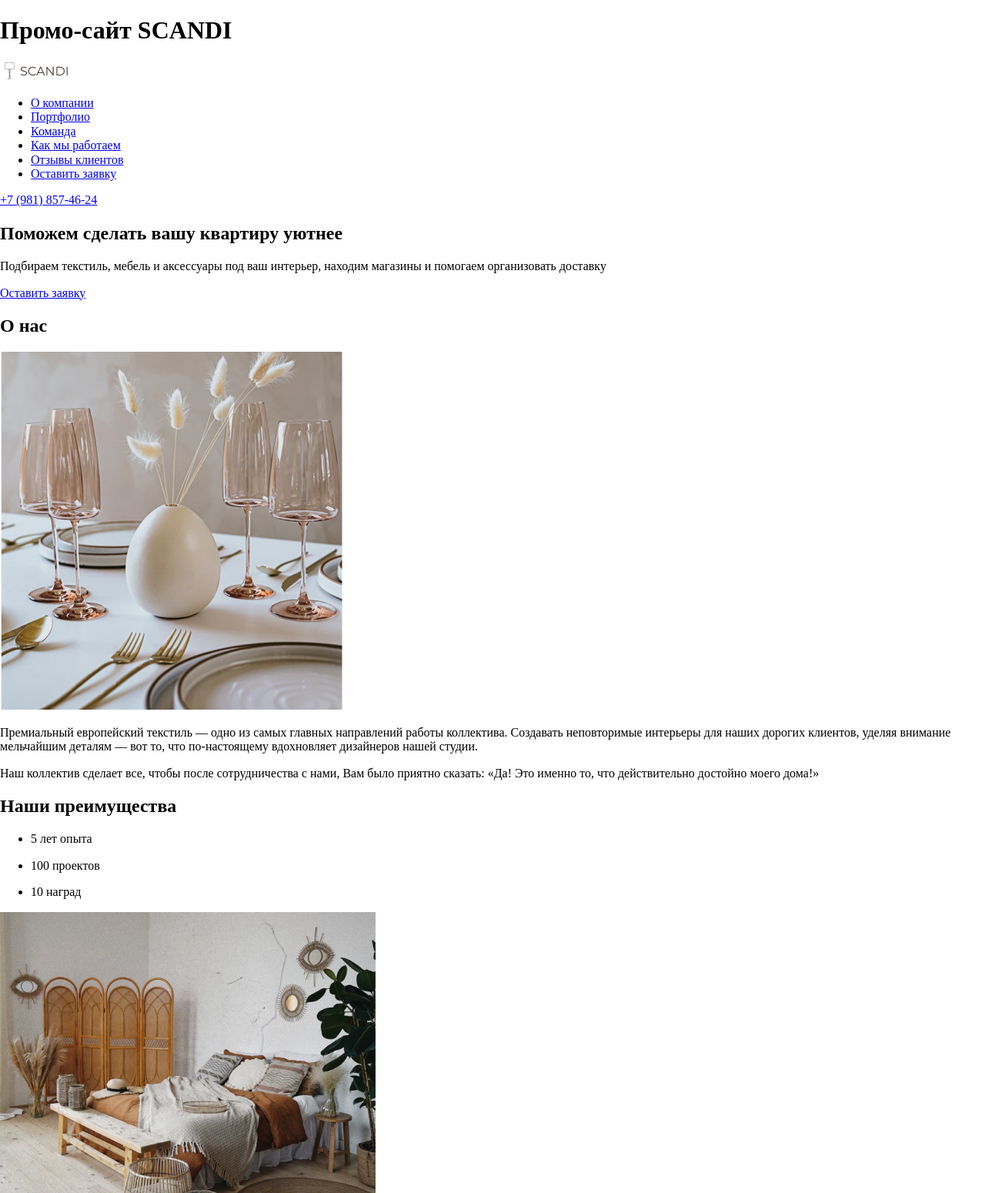
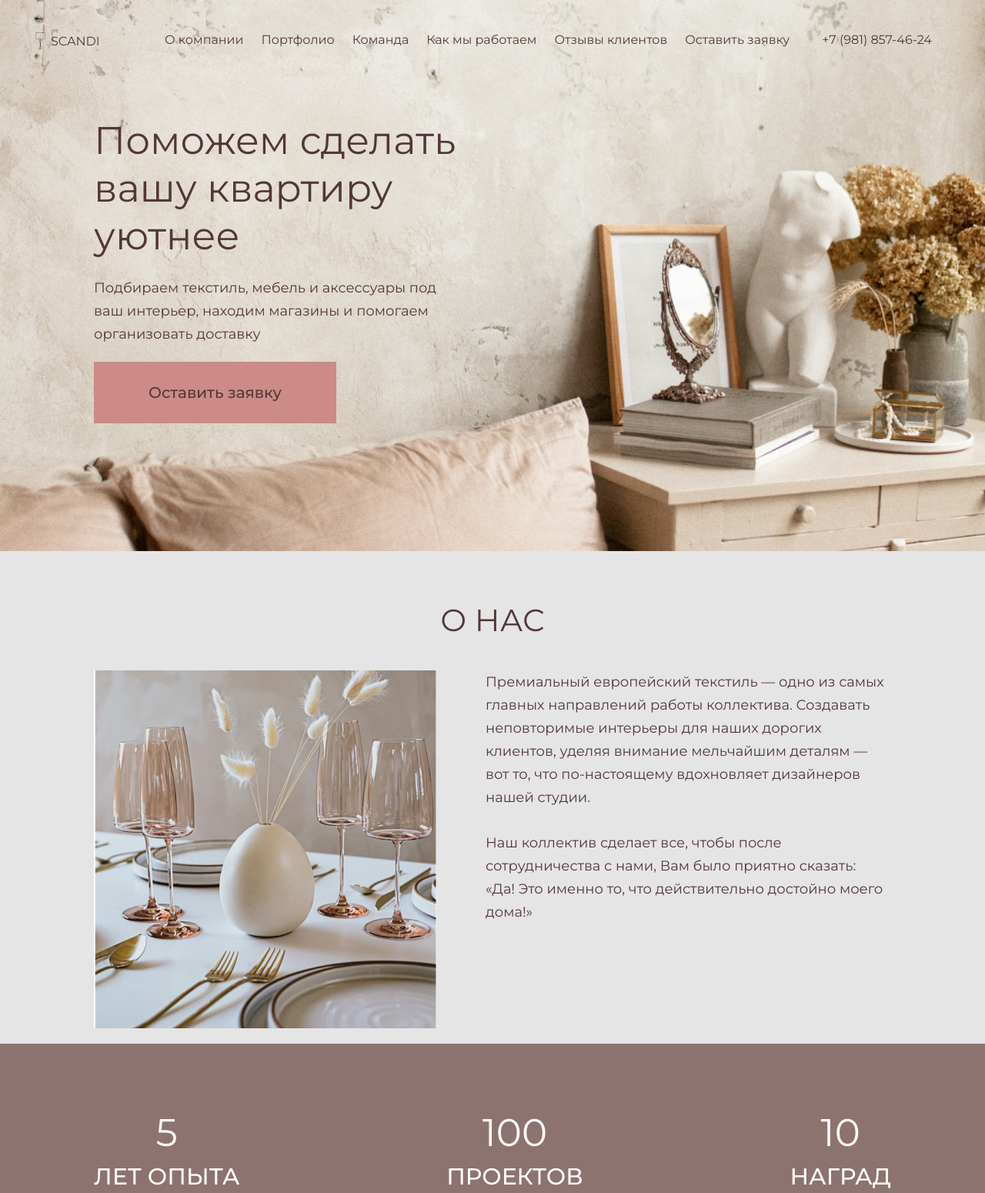
Before and after one commit to eliseeva-vv/scandi, a plain HTML site: page index.html in a window 1280 px wide. Shown: the top 1550 px of the page at 77% size. Drawn offline with Linux system fonts and the light colour scheme.

Commit message:
Fix
Added some css, added links to the fonts, remade some html.

```diff
--- a/css/style.css
+++ b/css/style.css
@@ -0,0 +1,232 @@
+/* Общие стили */
+
+.page-body {
+    min-width: 1200px;
+    font-size: 18px;
+    line-height: 30px;
+    font-family: "Montserrat", Arial, sans-serif;
+    font-weight: normal;
+    color: #533738;
+    background-color: #e5e5e5;
+}
+
+img {
+    max-width: 100%;
+    height: auto;
+}
+
+a {
+    color: #533738;
+    text-decoration: none;
+}
+
+a:hover {
+    color: #cc8b86;
+}
+
+a:focus {
+    color: #99544f;
+}
+
+.visually-hidden:not(:focus):not(:active) {
+    position: absolute;
+    overflow: hidden;
+    clip: rect(0 0 0 0);
+    margin: -1px;
+    padding: 0;
+    width: 1px;
+    height: 1px;
+    border: 0;
+    white-space: nowrap;
+    clip-path: inset(100%);
+}
+
+.container {
+    margin: 0 auto;
+    width: 1036px;
+}
+
+.wide-container {
+    margin: 0 auto;
+    width: 1200px;
+}
+
+.button {
+    display: inline-block;
+    vertical-align: middle;
+    box-sizing: border-box;
+    padding: 26px 69px;
+    font-weight: 500;
+    font-size: 20px;
+    line-height: 24px;
+    border: 2px solid #cc8b86;
+    background-color: #cc8b86;
+}
+
+.button:hover {
+    color: #cc8b86;
+    border-color: white;
+    background-color: white;
+}
+
+.button:focus {
+    color: #99544f;
+    border: 2px solid #99544f;
+    background-color: white;
+}
+
+.section-heading {
+    margin-top: 0;
+    margin-bottom: 40px;
+    text-align: center;
+    text-transform: uppercase;
+    font-weight: 400;
+    font-size: 40px;
+    line-height: 50px;
+}
+
+/* Стили для шапки */
+
+.page-header {
+    margin-bottom: -110px;
+}
+
+.page-header .wide-container {
+    display: flex;
+    align-items: baseline;
+    padding-top: 36px;
+    padding-bottom: 46px;
+}
+
+.logo {
+    display: flex;
+    align-items: flex-end;
+    align-self: normal;
+    margin-right: 83px;
+    font-size: 16px;
+    line-height: 20px;
+}
+
+.nav-list {
+    display: flex;
+    flex-wrap: wrap;
+    margin: 0;
+    margin-right: 42px;
+    padding: 0;
+    list-style: none;
+}
+
+.nav-item {
+    margin-right: 23px;
+}
+
+.nav-item:last-child {
+    margin-right: 0;
+}
+
+.nav-link {
+    font-size: 16px;
+    line-height: 20px;
+}
+
+.phone {
+    font-size: 16px;
+    line-height: 20px;
+}
+
+/* Стили для главного экрана */
+
+.main-container {
+    background-color: #ded7cb;
+    background-image: url("../img/light-wall-small-statue-and-mirror.jpg");
+    background-size: cover;
+    background-repeat: no-repeat;
+}
+
+.main-screen {
+    padding-top: 150px;
+    padding-bottom: 166px;
+
+}
+
+.main-screen-text {
+    width: 46%;
+}
+
+.main-screen-heading {
+    margin-top: 0;
+    margin-bottom: 21px;
+    font-weight: 400;
+    font-size: 50px;
+    line-height: 62px;
+}
+
+.main-screen-description {
+    margin-top: 0;
+    margin-bottom: 21px;
+}
+
+/* Стили для раздела "О нас" */
+
+.company {
+    padding-top: 65px;
+    padding-bottom: 20px;
+}
+
+.half-wrap {
+    display: flex;
+}
+
+.company-img {
+    align-self: flex-start;
+    margin-right: 64px;
+}
+
+.text-wrap {
+    width: 50%;
+}
+
+.text-wrap p {
+    margin-top: 0;
+    margin-bottom: 29px;
+}
+
+/* Стили для раздела "Наши преимущества" */
+
+.advantages {
+    padding-top: 85px;
+    padding-bottom: 80px;
+    color: white;
+    background-color: #8d7370;
+}
+
+.advantages-list {
+    display: flex;
+    justify-content: space-between;
+    flex-wrap: wrap;
+    margin: 0;
+    padding: 0;
+    list-style: none;
+}
+
+.advantages-item {
+    text-align: center;
+}
+
+.advantages-item span {
+    display: block;
+    margin-bottom: 7px;
+    font-weight: 400;
+    font-size: 50px;
+    line-height: 62px;
+}
+
+.advantages-item p {
+    margin: 0;
+    text-transform: uppercase;
+    font-weight: 500;
+    font-size: 30px;
+    line-height: 37px;
+}
+
+/* Стили для раздела "Наши работы" */
--- a/index.html
+++ b/index.html
@@ -8,14 +8,18 @@
     <title>SCANDI</title>
     <meta name="keywords" content="">
     <meta name="description" content="">
+    <link rel="preconnect" href="https://fonts.gstatic.com">
+    <link href="https://fonts.googleapis.com/css2?family=Montserrat:wght@400;500&display=swap" rel="stylesheet">
     <link rel="stylesheet" href="css/normalize.css">
     <link rel="stylesheet" href="css/style.css">
 </head>
 
 <body class="page-body">
     <div class="main-container">
+
         <header class="page-header">
-            <h1 class="visually-hidden">Промо-сайт SCANDI</h1>
+            <div class="wide-container">
+                <h1 class="visually-hidden">Студия по дизайну интерьера SCANDI</h1>
 
                 <a class="logo">
                     <img src="img/logo.png" alt="SCANDI" width="91" height="25">
@@ -45,23 +49,28 @@
                 </nav>
 
                 <a href="tel:+79818574624" class="phone">+7 (981) 857-46-24</a>
-
+            </div>
         </header>
 
         <main>
             <section class="main-screen">
+                <div class="container">
                     <div class="main-screen-text">
-                    <h2>Поможем сделать вашу квартиру уютнее</h2>
-                    <p>Подбираем текстиль, мебель и аксессуары под ваш интерьер, находим магазины и
+                        <h2 class="main-screen-heading">Поможем сделать вашу квартиру уютнее</h2>
+                        <p class="main-screen-description">Подбираем текстиль, мебель и аксессуары под ваш интерьер,
+                            находим
+                            магазины и
                             помогаем организовать доставку
                         </p>
                         <a href="#request" class="button main-screen-button">Оставить заявку</a>
+                    </div>
                 </div>
             </section>
     </div>
 
     <section class="company" id="company">
-        <h2>О нас</h2>
+        <div class="container">
+            <h2 class="section-heading">О нас</h2>
             <div class="half-wrap">
                 <img src="img/white-vase-on-table-with-glasses-plates-forks.jpg" alt="Белая ваза с
             сухоцветами на обеденном столе, по бокам от которой стоят прозрачные бокалы, тарелки,
@@ -74,11 +83,12 @@
                         сказать: «Да! Это именно то, что действительно достойно моего дома!»</p>
                 </div>
             </div>
+        </div>
     </section>
 
     <section class="advantages">
         <h2 class="visually-hidden">Наши преимущества</h2>
-
+        <div class="container">
             <ul class="advantages-list">
                 <li class="advantages-item">
                     <p><span>5</span> лет опыта</p>
@@ -90,6 +100,7 @@
                     <p><span>10</span> наград</p>
                 </li>
             </ul>
+        </div>
     </section>
 
     <section class="projects" id="projects">
@@ -133,34 +144,40 @@
     </section>
 
     <section class="team" id="team">
-        <h2>Команда</h2>
+        <div class="container">
+            <h2 class="section-heading">Команда</h2>
             <ul class="team-list">
                 <li class="team-item">
                     <img src="img/masha-lead-designer.jpg" alt="Девушка с рыжими кудрями в голубой
                 джинсовой рубашке." class="team-img" width="320" height="253">
-                <p class="team-text">Это Маша, наш главный дизайнер. Она отвечает за дизайн-проект, приезжает к вам
+                    <p class="team-text">Это Маша, наш главный дизайнер. Она отвечает за дизайн-проект, приезжает к
+                        вам
                         домой,
                         общается и помогает сделать вашу квартиру красивой и уютной.</p>
                 </li>
                 <li class="team-item">
                     <img src="img/sasha-manager.jpg" alt="Девушка с короткими светлыми волосами." class="team-img"
                         width="320" height="253">
-                <p class="team-text">С нашим менеджером Сашей вы познакомитесь в первую очередь. Она проконсультирует
+                    <p class="team-text">С нашим менеджером Сашей вы познакомитесь в первую очередь. Она
+                        проконсультирует
                         вас, соберёт
                         все документы и ответит на все вопросы.</p>
                 </li>
                 <li class="team-item">
                     <img src="img/katya-designer.jpg" alt="Девушка с длинными светлыми волосами в серой
                 кофте." class="team-img" width="320" height="253">
-                <p class="team-text">Катя тоже занимается дизайном. Она всегда находит общий язык с клиентами и точно
+                    <p class="team-text">Катя тоже занимается дизайном. Она всегда находит общий язык с клиентами и
+                        точно
                         знает, как
                         обустроить дом так, чтобы вам понравилось.</p>
                 </li>
             </ul>
+        </div>
     </section>
 
     <section class="process" id="process">
-        <h2>Как мы работаем</h2>
+        <div class="wide-container">
+            <h2 class="section-heading">Как мы работаем</h2>
             <ol class="process-list">
                 <li class="process-item">
                     <p>Знакомимся, выезжаем
@@ -178,10 +195,12 @@
                         расставляем мебель и цветы, вешаем шторы, находим места для мелочей.</p>
                 </li>
             </ol>
+        </div>
     </section>
 
     <section class="feedback" id="feedback">
-        <h2>Отзывы</h2>
+        <div class="container">
+            <h2 class="section-heading">Отзывы</h2>
 
             <div class="feedback-slider">
                 <div class="feedback-pagination">
@@ -222,28 +241,7 @@
                             барная стойка с пятью коричневыми высокими стульями.">
                         </div>
                     </article>
-
-                <article class="feedback-slide">
-                    <div class="feedback-text">
-                        <p>«Восторг!
-                            Спасибо за комфортную жизнь.
-                            Очень рада, что выбрала вашу студию для украшения своего дома.</p>
-
-                        <p>Работа шла быстро, было очень приятно общаться и взаимодествовайть
-                            с сотрудниками. Не ожидала, что это будет так легко!</p>
-
-                        <p>Буду советовать и своим друзьям к вам обращаться!»</p>
-
-                        <p class="feedback-author">АННА БЕЛОВСКАЯ</p>
                 </div>
-                    <div class="feedback-images">
-                        <img src="img/big-light-room-table-and-armchairs.jpg"
-                            alt="Светлый интерьер гостиной с деревянной мебелью и черным диваном.">
-                        <img src="img/kitchen-with-window.jpg" alt="Интерьер кухни с деревянными фасадами,
-                        на переднем плане белая
-                            барная стойка с пятью коричневыми высокими стульями.">
-                    </div>
-                </article>
             </div>
         </div>
     </section>
```
Lines whose indentation alone changed are shown as unchanged.
